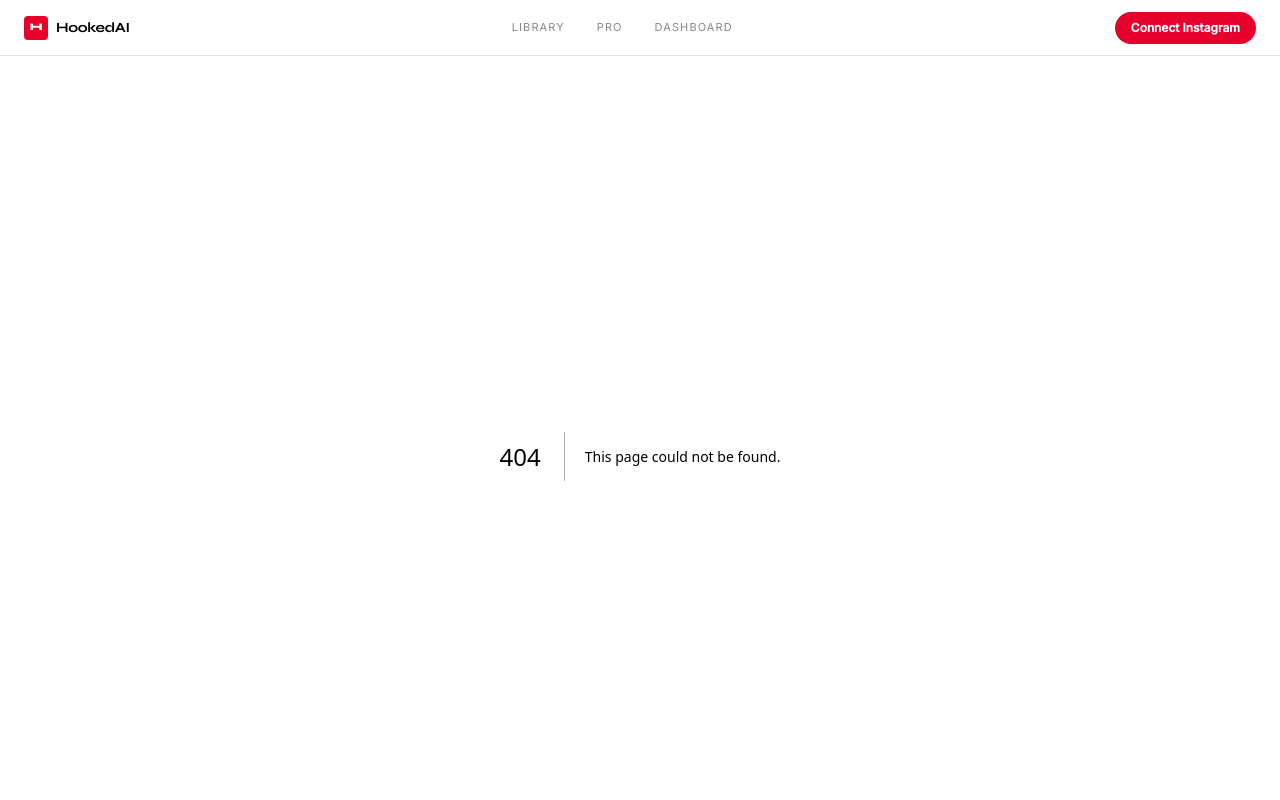
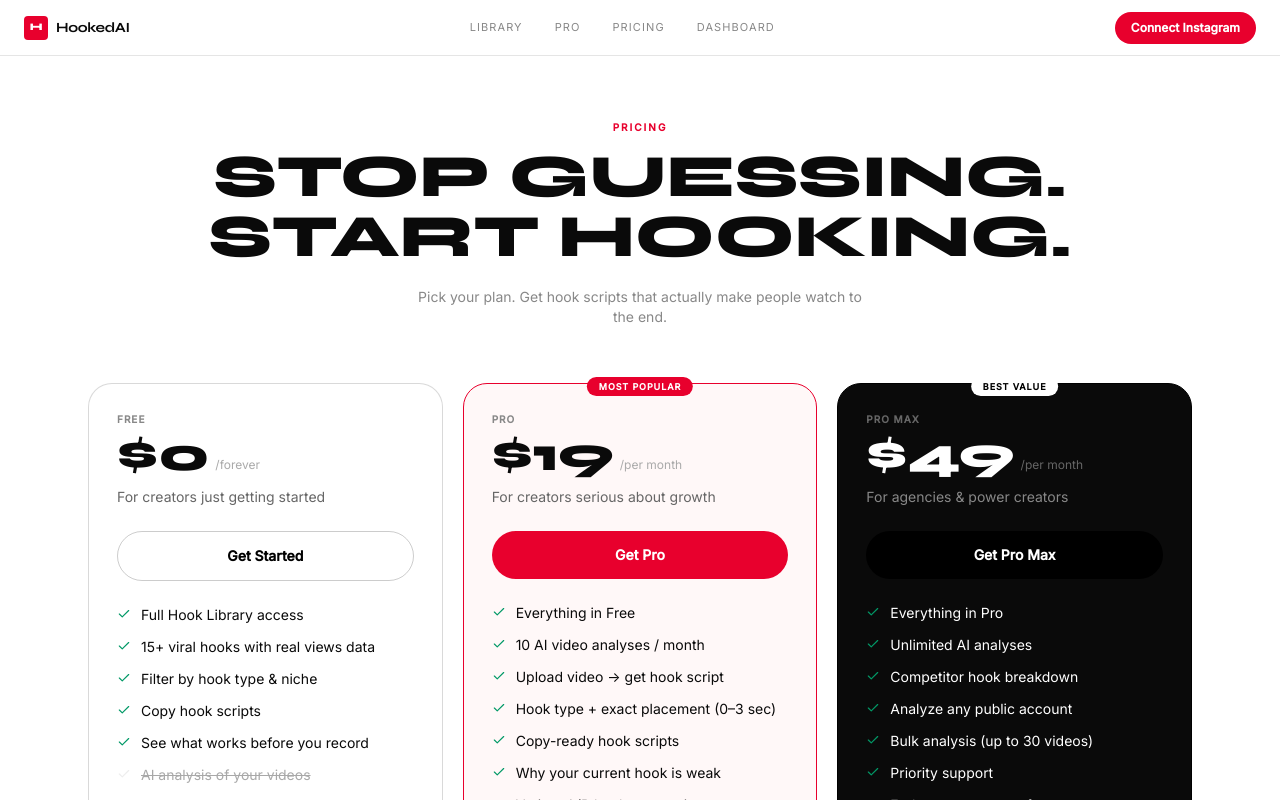
Before and after one commit to bimogg/Hooked.AI, a Next.js app: page /pricing in a window 1280 px wide. Before the commit this address had no page. Shown: the top 800 px of the page. Built offline with nearby package versions, Linux system fonts and the light colour scheme.

Commit message:
feat: pricing page with Free/Pro/Pro Max plans + nav link

```diff
--- /dev/null
+++ b/app/pricing/page.tsx
@@ -0,0 +1,152 @@
+import { Check } from 'lucide-react';
+
+export const metadata = { title: 'HookedAI — Pricing' };
+
+const plans = [
+  {
+    name: 'Free',
+    badge: null,
+    price: '$0',
+    period: 'forever',
+    desc: 'For creators just getting started',
+    cta: 'Get Started',
+    ctaHref: '/',
+    ctaStyle: 'border border-black/20 text-black hover:bg-black hover:text-white',
+    features: [
+      'Full Hook Library access',
+      '15+ viral hooks with real views data',
+      'Filter by hook type & niche',
+      'Copy hook scripts',
+      'See what works before you record',
+    ],
+    missing: [
+      'AI analysis of your videos',
+      'Custom hook script for your content',
+      'Competitor hook breakdown',
+    ],
+  },
+  {
+    name: 'Pro',
+    badge: 'MOST POPULAR',
+    price: '$19',
+    period: 'per month',
+    desc: 'For creators serious about growth',
+    cta: 'Get Pro',
+    ctaHref: '/pro',
+    ctaStyle: 'bg-[#e8002d] text-white hover:opacity-90',
+    features: [
+      'Everything in Free',
+      '10 AI video analyses / month',
+      'Upload video → get hook script',
+      'Hook type + exact placement (0–3 sec)',
+      'Copy-ready hook scripts',
+      'Why your current hook is weak',
+      'Variant A/B hook suggestions',
+    ],
+    missing: [
+      'Unlimited analyses',
+      'Competitor analysis',
+    ],
+  },
+  {
+    name: 'Pro Max',
+    badge: 'BEST VALUE',
+    price: '$49',
+    period: 'per month',
+    desc: 'For agencies & power creators',
+    cta: 'Get Pro Max',
+    ctaHref: '/pro',
+    ctaStyle: 'bg-black text-white hover:opacity-80',
+    features: [
+      'Everything in Pro',
+      'Unlimited AI analyses',
+      'Competitor hook breakdown',
+      'Analyze any public account',
+      'Bulk analysis (up to 30 videos)',
+      'Priority support',
+      'Early access to new features',
+    ],
+    missing: [],
+  },
+];
+
+function Check2({ text, dim }: { text: string; dim?: boolean }) {
+  return (
+    <li className={`flex items-start gap-2.5 text-sm ${dim ? 'opacity-35 line-through' : ''}`}>
+      <Check size={14} className={`mt-0.5 shrink-0 ${dim ? 'text-[#ccc]' : 'text-emerald-600'}`} />
+      {text}
+    </li>
+  );
+}
+
+export default function PricingPage() {
+  return (
+    <div className="max-w-6xl mx-auto px-6 py-16">
+      <div className="text-center mb-14">
+        <p className="text-[10px] uppercase tracking-[0.2em] text-[#e8002d] font-bold mb-3">Pricing</p>
+        <h1 className="font-display font-extrabold text-4xl md:text-6xl uppercase leading-none">
+          Stop Guessing.<br />Start Hooking.
+        </h1>
+        <p className="text-[#888] text-sm mt-5 max-w-md mx-auto">
+          Pick your plan. Get hook scripts that actually make people watch to the end.
+        </p>
+      </div>
+
+      <div className="grid grid-cols-1 md:grid-cols-3 gap-5">
+        {plans.map((plan) => (
+          <div
+            key={plan.name}
+            className={`relative rounded-3xl border p-7 flex flex-col gap-6 ${
+              plan.badge === 'MOST POPULAR'
+                ? 'border-[#e8002d] bg-[#fff8f8]'
+                : plan.badge === 'BEST VALUE'
+                ? 'border-black bg-[#0a0a0a] text-white'
+                : 'border-black/15 bg-white'
+            }`}
+          >
+            {plan.badge && (
+              <div className="absolute -top-3 left-1/2 -translate-x-1/2">
+                <span className={`text-[9px] font-black uppercase tracking-widest px-3 py-1 rounded-full ${
+                  plan.badge === 'MOST POPULAR' ? 'bg-[#e8002d] text-white' : 'bg-white text-black'
+                }`}>
+                  {plan.badge}
+                </span>
+              </div>
+            )}
+
+            <div>
+              <p className={`text-[10px] uppercase tracking-widest font-bold mb-1 ${
+                plan.badge === 'BEST VALUE' ? 'text-[#666]' : 'text-[#888]'
+              }`}>{plan.name}</p>
+              <div className="flex items-end gap-1.5">
+                <span className="font-display font-extrabold text-5xl leading-none">{plan.price}</span>
+                <span className={`text-xs mb-1.5 ${plan.badge === 'BEST VALUE' ? 'text-[#666]' : 'text-[#aaa]'}`}>
+                  /{plan.period}
+                </span>
+              </div>
+              <p className={`text-sm mt-2 ${plan.badge === 'BEST VALUE' ? 'text-[#888]' : 'text-[#666]'}`}>
+                {plan.desc}
+              </p>
+            </div>
+
+            <a
+              href={plan.ctaHref}
+              className={`block text-center text-sm font-bold py-3.5 rounded-full transition-all ${plan.ctaStyle}`}
+            >
+              {plan.cta}
+            </a>
+
+            <ul className="flex flex-col gap-3">
+              {plan.features.map(f => <Check2 key={f} text={f} />)}
+              {plan.missing.map(f => <Check2 key={f} text={f} dim />)}
+            </ul>
+          </div>
+        ))}
+      </div>
+
+      <p className="text-center text-xs text-[#bbb] mt-10">
+        No contracts. Cancel anytime. All prices in USD.
+      </p>
+    </div>
+  );
+}
--- a/components/Nav.tsx
+++ b/components/Nav.tsx
@@ -13,6 +13,7 @@ export default function Nav() {
       <nav className="hidden md:flex items-center gap-8 text-[11px] uppercase tracking-widest text-[#888]">
         <Link href="/" className="hover:text-black transition-colors">Library</Link>
         <Link href="/pro" className="hover:text-black transition-colors">Pro</Link>
+        <Link href="/pricing" className="hover:text-black transition-colors">Pricing</Link>
         <Link href="/dashboard" className="hover:text-black transition-colors">Dashboard</Link>
       </nav>
       <div className="hidden md:flex items-center gap-3">
@@ -30,6 +31,7 @@ export default function Nav() {
         <div className="absolute top-14 inset-x-0 bg-white border-b border-black/10 flex flex-col gap-4 px-6 py-6 md:hidden">
           <Link href="/" onClick={() => setOpen(false)} className="text-sm text-[#888]">Library</Link>
           <Link href="/pro" onClick={() => setOpen(false)} className="text-sm font-bold text-[#e8002d]">Pro — AI Analyzer</Link>
+          <Link href="/pricing" onClick={() => setOpen(false)} className="text-sm text-[#888]">Pricing</Link>
           <Link href="/dashboard" onClick={() => setOpen(false)} className="text-sm text-[#888]">Dashboard</Link>
           <Link href="/connect" onClick={() => setOpen(false)}
             className="bg-[#e8002d] text-white text-sm font-bold py-3 px-6 rounded-full text-center">
```
